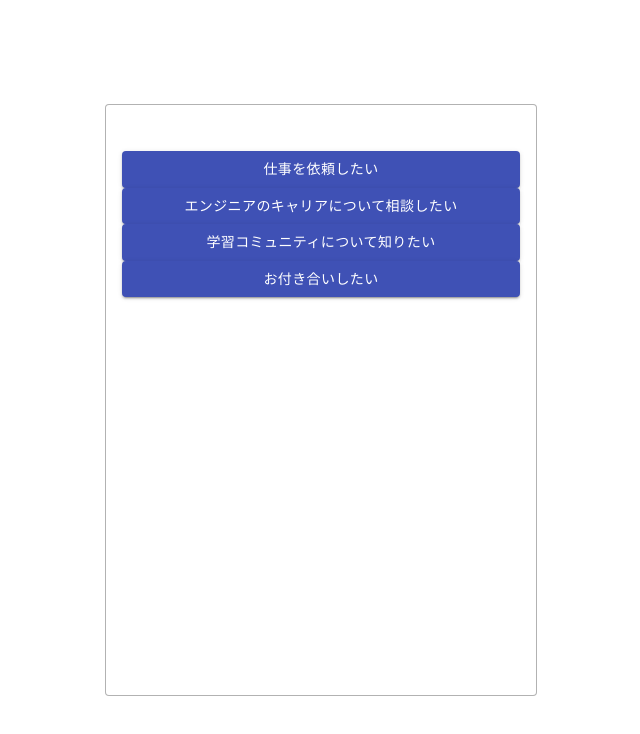
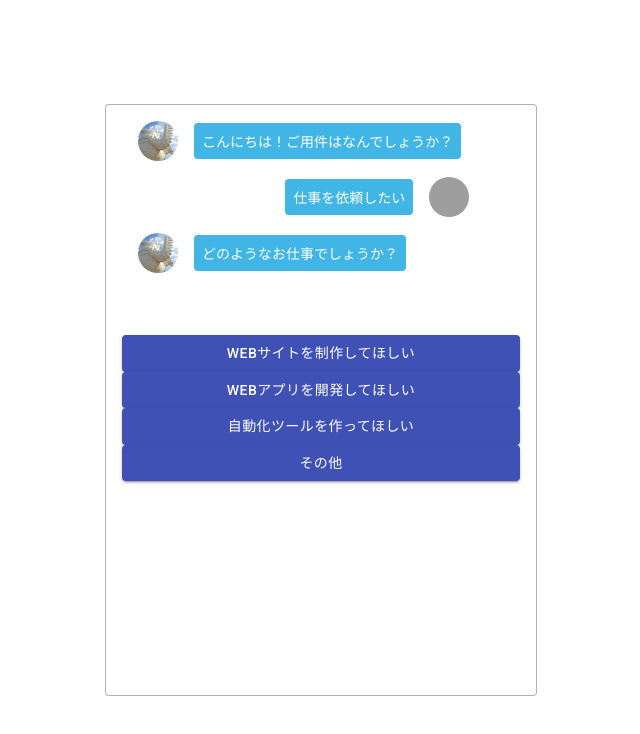
Before and after one commit to sawa-mon/chatbot-demo, a React (Create React App) app: page / in a window 1280 px wide. Both pictures are taken after a click on the button "仕事を依頼したい". Shown: the top 734 px of the page, without its empty margins (319-959 px from the left). Built offline with nearby package versions, Linux system fonts and the light colour scheme; grey boxes are pictures that could not be loaded.

Commit message:
実施内容 =>条件分岐とコールバック関数のbind

```diff
--- a/src/App.jsx
+++ b/src/App.jsx
@@ -1,27 +1,58 @@
 import React from 'react';
 import defaultDataset from "./dataset";
 import './assets/styles/style.css'
-import { AnswersList } from "./components/index";
+import { AnswersList, Chats } from "./components/index"
 
 export default class App extends React.Component {
   constructor(props) {
     super(props);
-    this.state = { //以下、初期状態のstateの管理
+    this.state = { //初期状態のstateの管理
       answers: [],
       chats: [],
       currentId: "init",
       dataset: defaultDataset,
       open: false
     }
+    this.selectAnswer = this.selectAnswer.bind(this) //これでthis.selectAnswerがbindされたコールバック関数になる
+    //renderのたびに毎回コールバック関数を生成されるのを防ぐことで、bindを使用しパフォーマンス低下を防ぐ
   }
 
-  initAnswer = () => {
-    const initDataset = this.state.dataset[this.state.currentId];
-    const initAnswers = initDataset.answers;
+  displayNextQuestion = (nextQuestionId) => { //nextQuestionIdを引数にとっておこなう
+    const chats = this.state.chats //chatsをstateとして受け取る
+      chats.push({ //chatsに対してpushする
+        text: this.state.dataset[nextQuestionId].question, //pushの内容 => 現在のstateのdatasetの中の選択されたQuestionIdのquestionを入れる
+        type: 'question'
+      })
 
-    this.setState({
-      answers : initAnswers
-    })
+      this.setState({ //新しく配列に加えたchatsをsetStateで更新
+        answers: this.state.dataset[nextQuestionId].answers, //次の質問一覧が欲しいため次のdatasetの更新を行う
+        chats: chats,
+        currentId: nextQuestionId //回答が選択されると次の質問が分かるので入れる
+      })
+    }
+
+  selectAnswer = (selectedAnswer, nextQuestionId) => {
+    switch(true) {
+      case (nextQuestionId === 'init'):
+        this.displayNextQuestion(nextQuestionId)
+        break;
+      default:
+        const chats = this.state.chats; //現在の状態を変数をもたせて取得
+        chats.push({ //chatsは最初は空の配列だが、"chat"の連想配列をpushしてやる
+        //stateを直接書き換える様な下記の記述は再レンダリングされない為NG！！
+        // chats: this.state.chats.push(chat)
+        text: selectedAnswer,
+        type: 'answer'
+        })
+
+        //Reactでstateを置き換える時は必ずsetStateを使用して書き換える
+        this.setState({ // 選択された回答をchatsに追加してchatsを更新する
+          chats: chats
+        })
+
+        this.displayNextQuestion(nextQuestionId) //先程作成した関数を呼び出す引数は()内
+        break;
+    }
   }
 
   initAnswer = () => {
@@ -31,11 +62,11 @@
     this.setState({
       answers: initAnswers
     })
-
   }
 
       componentDidMount() {
-        this.initAnswer()
+        const initAnswer = "";
+        this.selectAnswer(initAnswer, this.state.currentId)
       }
 
 
@@ -43,8 +74,10 @@
     return (
       <section className="c-section">
         <div className="c-box">
-          {/* <Chats /> */}
-          <AnswersList answers={this.state.answers}/>
+          <Chats chats={this.state.chats} />
+          <AnswersList answers={this.state.answers} select={this.selectAnswer}
+           //select={this.selectAnswer()} <=()は無し[ついてるとrender毎にコールバック関数が走る為]}
+          />
         </div>
       </section>
     );
--- a/src/components/Answer.jsx
+++ b/src/components/Answer.jsx
@@ -12,7 +12,7 @@
   // const classes = useStyles();
 
   return(
-    <Button variant="contained" color="primary">
+    <Button variant="contained" color="primary" onClick={() => contentOf.select(contentOf.content, contentOf.nextId)} >
       {contentOf.content}
     </Button>
   )
--- a/src/components/AnswersList.jsx
+++ b/src/components/AnswersList.jsx
@@ -5,7 +5,7 @@
   return(
     <div className="c-grid__answer">
       {aContentOf.answers.map((value, index) => {
-        return <Answer content={value.content} key={index.toString()} />
+        return <Answer content={value.content} nextId={value.nextId} key={index.toString()} select={aContentOf.select} />
       })}
     </div>
   )
--- /dev/null
+++ b/src/components/Chat.jsx
@@ -0,0 +1,28 @@
+import React from 'react'
+import ListItem from '@material-ui/core/ListItem';
+import ListItemAvatar from '@material-ui/core/ListItemAvatar';
+import Avatar from '@material-ui/core/Avatar';
+import NoProfile from '../assets/img/no-profile.jpg';
+import Road from '../assets/img/road.jpg';
+
+const Chat = (chatTxt) => {
+  const isQuestion = (chatTxt.type === 'question');
+  const classes = isQuestion ? 'p-chat__row' : 'p-chat__reverse';
+
+
+  return(
+    <ListItem className={classes}>
+    <ListItemAvatar>
+      {isQuestion ? (
+        <Avatar alt="icon" src={NoProfile} />
+        ) : (
+        <Avatar alt="icon" src={Road} />
+      )}
+    </ListItemAvatar>
+  <div className="p-chat__bubble">{chatTxt.text}</div>
+  </ListItem>
+  )
+
+}
+
+export default Chat
--- /dev/null
+++ b/src/components/Chats.jsx
@@ -0,0 +1,27 @@
+import React from 'react'
+import { makeStyles } from '@material-ui/core/styles';
+import List from '@material-ui/core/List';
+import {Chat} from "./index"
+
+const useStyles = makeStyles((theme) => ({
+  root: {
+    width: '100%',
+    maxWidth: '36ch',
+    backgroundColor: theme.palette.background.paper,
+  },
+
+}));
+
+const Chats = (chatOf) => {
+  const classes = useStyles();
+
+  return(
+    <List className={classes.root}>
+      {chatOf.chats.map((chat, index) => {
+        return <Chat text={chat.text} type={chat.type} key={index.toString} />
+      })}
+    </List>
+  )
+}
+
+export default Chats
--- a/src/components/index.js
+++ b/src/components/index.js
@@ -1,2 +1,4 @@
 export { default as AnswersList} from './AnswersList'
 export { default as Answer} from './Answer'
+export { default as Chats} from './Chats'
+export { default as Chat} from './Chat'
--- a/src/dataset.js
+++ b/src/dataset.js
@@ -6,7 +6,7 @@
           {content: "学習コミュニティについて知りたい", nextId: "community"},
           {content: "お付き合いしたい", nextId: "dating"},
       ],
-      question: "こんにちは！🐯トラハックへのご用件はなんでしょうか？",
+      question: "こんにちは！ご用件はなんでしょうか？",
   },
   "job_offer": {
       answers: [
@@ -51,7 +51,7 @@
           {content: "学習コミュニティについて知りたい", nextId: "community"},
           {content: "最初の質問に戻る", nextId: "init"}
       ],
-      question: "トラハックは普段からYouTubeでキャリアについて発信しています。また、僕が運営するエンジニア向け学習コミュニティ内でも相談に乗っていますよ。",
+      question: "普段からYouTubeで発信しています。また、僕が運営するコミュニティでも相談に乗っていますよ。",
   },
   "community": {
       answers: [
```
Also changed, not shown: src/assets/img/no-profile.jpg (added), 1 other file (tests, documents, lock files or other folders).
